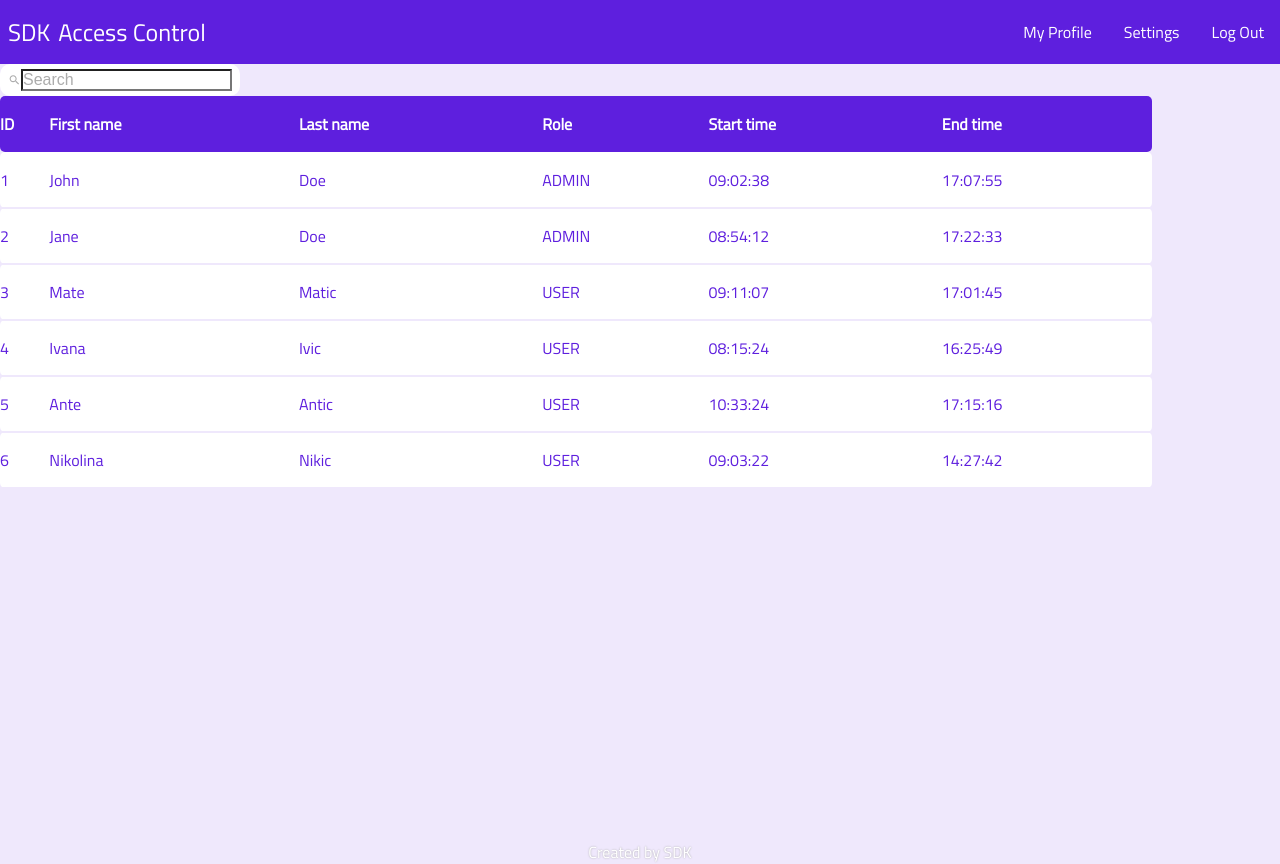
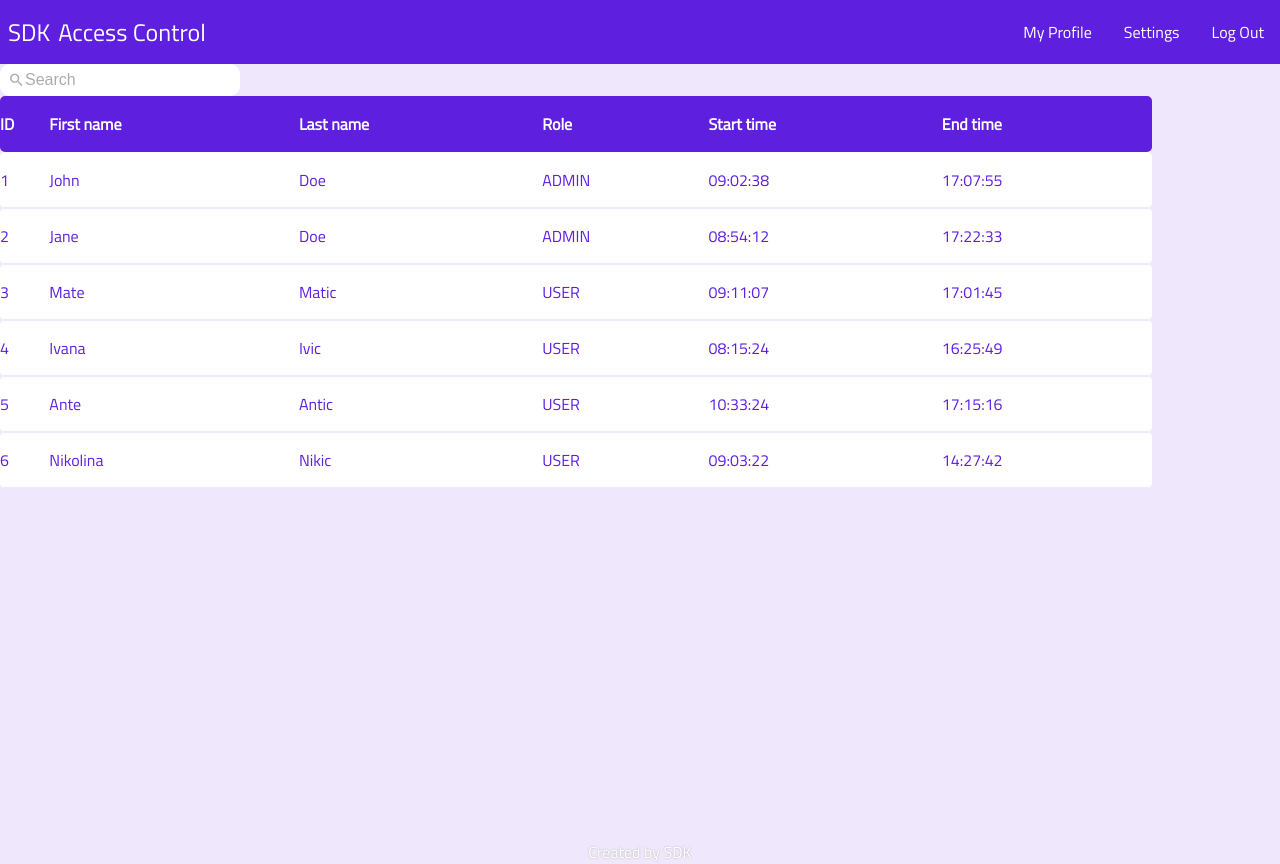
Before and after one commit to sandje00/sdk-access-control-web, a Vue app: page /dashboard in a window 1280 px wide. Built offline with nearby package versions, Linux system fonts and the light colour scheme.

Commit message:
Apply correct style to search input

```diff
--- a/src/components/common/SearchBox.vue
+++ b/src/components/common/SearchBox.vue
@@ -1,7 +1,7 @@
 <template>
   <div class="search-box flex-h align-center">
     <icon-search icon-name="Search" icon-color="#acacac"></icon-search>
-    <base-input v-on="$listeners" v-bind="$attrs"></base-input>
+    <base-input v-on="$listeners" v-bind="$attrs" class="input"></base-input>
   </div>
 </template>
 
@@ -21,7 +21,10 @@ export default {
   height: 2rem;
   padding: 0.5rem;
   background-color: var(--color-white);
-  border: none;
   border-radius: 10px;
+
+  .input {
+    border: none;
+  }
 }
 </style>
```
